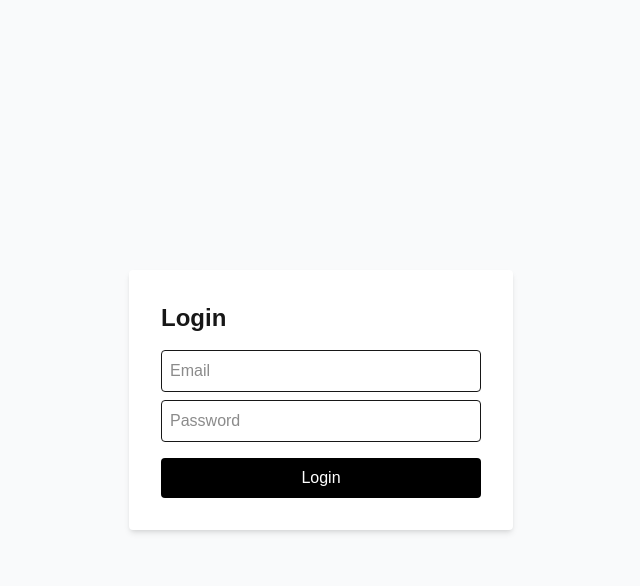
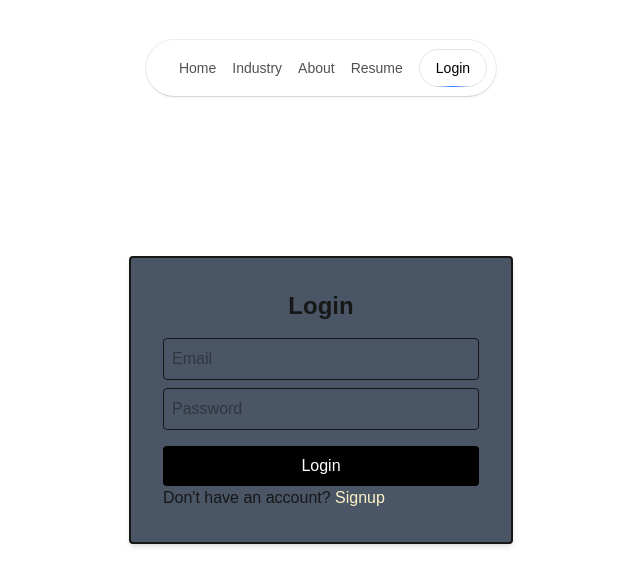
Before and after one commit to aaneesa/IgniteX, a Next.js app: page /login in a window 1280 px wide. Shown: the top 586 px of the page, without its empty margins (319-959 px from the left). Built offline with nearby package versions, Linux system fonts and the light colour scheme.

Commit message:
navbar and Login button application

```diff
--- a/app/layout.js
+++ b/app/layout.js
@@ -1,5 +1,6 @@
 import { Geist, Geist_Mono } from "next/font/google";
 import "./globals.css";
+import { FloatingNav } from "@/components/ui/floating-navbar";
 
 const geistSans = Geist({
   variable: "--font-geist-sans",
@@ -15,13 +16,19 @@ export const metadata = {
   title: "Create Next App",
   description: "Generated by create next app",
 };
-
+const navItems = [
+  { name: "Home", href: "/" },
+  { name: "Industry", href: "/industry" },
+  { name: "About", href: "/about" },
+  { name: "Resume", href: "/resume" },
+]
 export default function RootLayout({ children }) {
   return (
     <html lang="en">
       <body
         className={`${geistSans.variable} ${geistMono.variable} antialiased`}
       >
+        <FloatingNav navItems={navItems}/>
         {children}
       </body>
     </html>
--- a/app/login/page.jsx
+++ b/app/login/page.jsx
@@ -1,10 +1,12 @@
 "use client";
 import { useState } from "react";
+import { useRouter } from "next/navigation";
+import Link from "next/link";
 
 export default function LoginPage() {
   const [form, setForm] = useState({ email: "", password: "" });
   const [message, setMessage] = useState("");
-
+  const router = useRouter();
   const handleLogin = async (e) => {
     e.preventDefault();
     try {
@@ -13,13 +15,13 @@ export default function LoginPage() {
         headers: { "Content-Type": "application/json" },
         body: JSON.stringify(form),
       });
-
       const data = await res.json();
       if (res.ok) {
         localStorage.setItem("token", data.token);
-        setMessage("Login successful ✅");
+        setMessage("Login successful");
+        setTimeout(() => router.push("/"), 200);
       } else {
-        setMessage(data.message || "Login failed ❌");
+        setMessage(data.message || "Login failed");
       }
     } catch (err) {
       console.error(err);
@@ -28,9 +30,9 @@ export default function LoginPage() {
   };
 
   return (
-    <div className="min-h-screen flex flex-col items-center justify-center bg-gray-50">
-      <form onSubmit={handleLogin} className="bg-white p-8 rounded shadow-md w-96">
-        <h2 className="text-2xl mb-4 font-semibold">Login</h2>
+    <div className="min-h-screen flex flex-col items-center justify-center bg-black-50">
+      <form onSubmit={handleLogin} className="bg-gray-600 border-2 p-8 rounded shadow-md w-96">
+        <h2 className="text-2xl mb-4 font-semibold flex justify-center items-center">Login</h2>
 
         <input
           type="email"
@@ -53,8 +55,9 @@ export default function LoginPage() {
         >
           Login
         </button>
+        <p>Don't have an account? <span className="text-amber-100"><Link href ='/signup'>Signup</Link></span></p>
+        {message && <p className="text-center mt-3 text-sm">{message}</p>}
 
-        {message && <p className="text-center mt-3 text-sm">{message}</p>}
       </form>
     </div>
   );
--- a/app/signup/page.jsx
+++ b/app/signup/page.jsx
@@ -1,10 +1,11 @@
 "use client";
 import { useState } from "react";
+import { useRouter } from "next/navigation";
 
 export default function SignupPage() {
   const [form, setForm] = useState({ username: "", email: "", password: "" });
   const [message, setMessage] = useState("");
-
+  const router = useRouter();
   const handleSubmit = async (e) => {
     e.preventDefault();
     try {
@@ -17,9 +18,10 @@ export default function SignupPage() {
       const data = await res.json();
       if (res.ok) {
         localStorage.setItem("token", data.token);
-        setMessage("Signup successful ✅");
+        setMessage("Signup successful");
+        setTimeout(() => router.push("/"), 200);
       } else {
-        setMessage(data.message || "Signup failed ❌");
+        setMessage(data.message || "Signup failed");
       }
     } catch (err) {
       console.error(err);
@@ -28,9 +30,9 @@ export default function SignupPage() {
   };
 
   return (
-    <div className="min-h-screen flex flex-col items-center justify-center bg-gray-50">
-      <form onSubmit={handleSubmit} className="bg-white p-8 rounded shadow-md w-96">
-        <h2 className="text-2xl mb-4 font-semibold">Signup</h2>
+    <div className="min-h-screen flex flex-col items-center justify-center bg-black-50">
+      <form onSubmit={handleSubmit} className="bg-gray-600 border-2 p-8 rounded shadow-md w-96">
+        <h2 className="text-2xl mb-4 font-semibold flex justify-center items-center">Signup</h2>
 
         <input
           type="text"
--- /dev/null
+++ b/components/ui/floating-navbar.jsx
@@ -0,0 +1,77 @@
+"use client";
+import React, { useState } from "react";
+import {
+  motion,
+  AnimatePresence,
+  useScroll,
+  useMotionValueEvent,
+} from "motion/react";
+import { cn } from "@/lib/utils";
+import Link from "next/link";
+
+export const FloatingNav = ({
+  navItems,
+  className
+}) => {
+  const { scrollYProgress } = useScroll();
+
+  const [visible, setVisible] = useState(true);
+
+//   useMotionValueEvent(scrollYProgress, "change", (current) => {
+//     // Check if current is not undefined and is a number
+//     if (typeof current === "number") {
+//       let direction = current - scrollYProgress.getPrevious();
+
+//       if (scrollYProgress.get() < 0.05) {
+//         setVisible(false);
+//       } else {
+//         if (direction < 0) {
+//           setVisible(true);
+//         } else {
+//           setVisible(false);
+//         }
+//       }
+//     }
+//   });
+
+  return (
+    <AnimatePresence mode="wait">
+      <motion.div
+        initial={{
+          opacity: 1,
+          y: -100,
+        }}
+        animate={{
+          y: visible ? 0 : -100,
+          opacity: visible ? 1 : 0,
+        }}
+        transition={{
+          duration: 0.2,
+        }}
+        className={cn(
+        "flex max-w-fit  fixed top-10 inset-x-0 mx-auto border border-transparent dark:border-white/20 rounded-full dark:bg-black bg-white shadow-[0px_2px_3px_-1px_rgba(0,0,0,0.1),0px_1px_0px_0px_rgba(25,28,33,0.02),0px_0px_0px_1px_rgba(25,28,33,0.08)] z-5000 pr-2 pl-8 py-2  items-center justify-center space-x-4",
+          className
+        )}>
+        {navItems.map((navItem, idx) => (
+          <a
+            key={`link=${idx}`}
+            href={navItem.link}
+            className={cn(
+              "relative dark:text-neutral-50 items-center flex space-x-1 text-neutral-600 dark:hover:text-neutral-300 hover:text-neutral-500"
+            )}>
+            <span className="block sm:hidden">{navItem.icon}</span>
+            <span className="hidden sm:block text-sm">{navItem.name}</span>
+          </a>
+        ))}
+        <Link href="/login">
+        <button
+          className="border text-sm font-medium relative border-neutral-200 dark:border-white/20 text-black dark:text-white px-4 py-2 rounded-full">
+          <span>Login</span>
+          <span
+            className="absolute inset-x-0 w-1/2 mx-auto -bottom-px bg-linear-to-r from-transparent via-blue-500 to-transparent  h-px" />
+        </button>
+        </Link>
+      </motion.div>
+    </AnimatePresence>
+  );
+};
--- /dev/null
+++ b/lib/utils.js
@@ -0,0 +1,6 @@
+import { clsx } from "clsx";
+import { twMerge } from "tailwind-merge";
+
+export function cn(...inputs) {
+  return twMerge(clsx(inputs));
+}
--- a/package.json
+++ b/package.json
@@ -12,14 +12,17 @@
     "@prisma/client": "^6.18.0",
     "bcrypt": "^6.0.0",
     "bcryptjs": "^3.0.3",
+    "clsx": "^2.1.1",
     "cors": "^2.8.5",
     "express": "^5.1.0",
     "jsonwebtoken": "^9.0.2",
+    "motion": "^12.23.24",
     "next": "16.0.1",
     "nodemon": "^3.1.10",
     "prisma": "^6.18.0",
     "react": "19.2.0",
-    "react-dom": "19.2.0"
+    "react-dom": "19.2.0",
+    "tailwind-merge": "^3.3.1"
   },
   "devDependencies": {
     "@tailwindcss/postcss": "^4",
```
Also changed, not shown: 1 other file (tests, documents, lock files or other folders).
